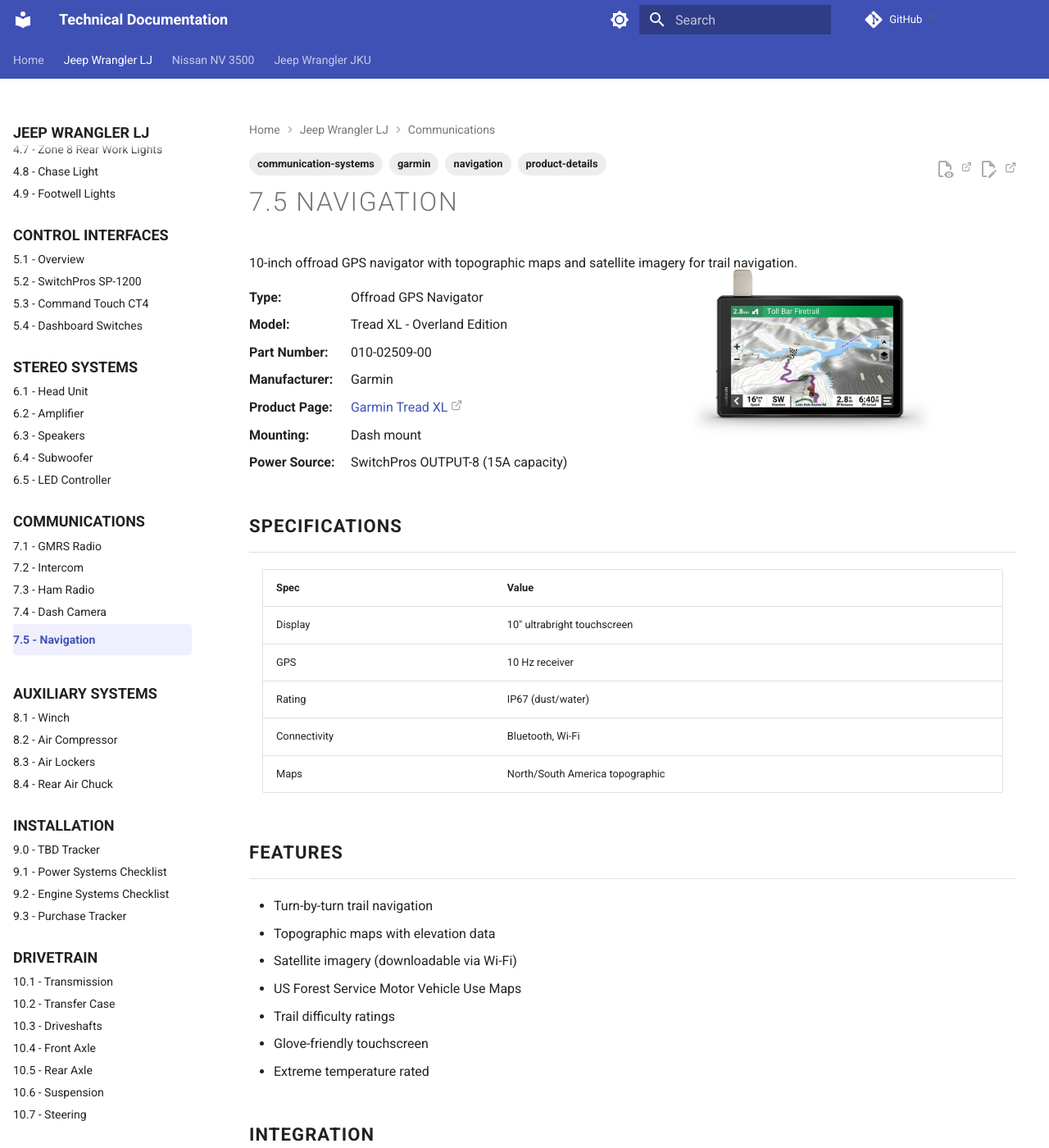
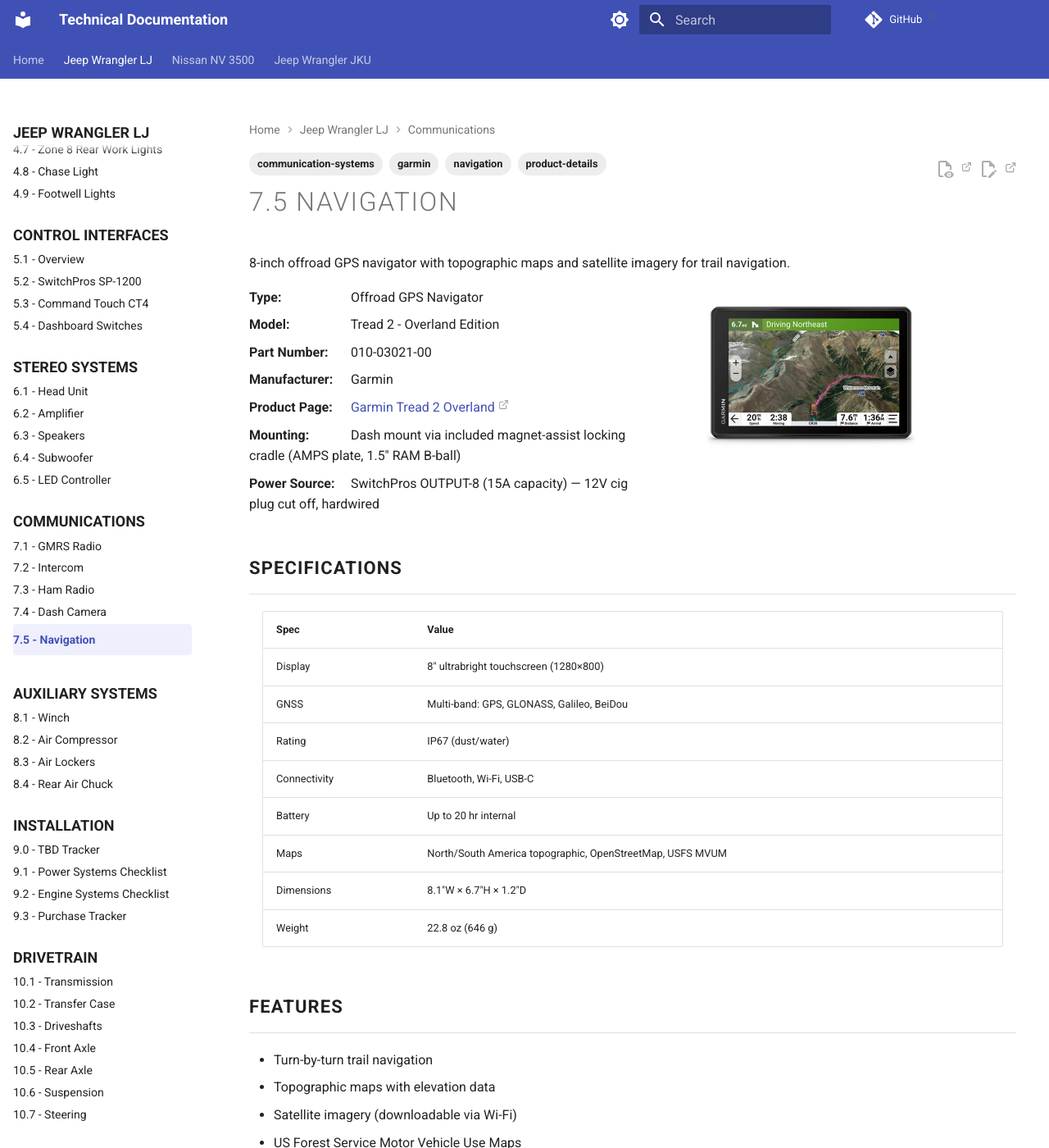
Before and after one commit to sob/drawings, an MkDocs documentation site: the page built from docs/jeep_lj/07-communication-systems/05-navigation.md, in a window 1280 px wide and 1400 px high. Shown: the whole window at 82% size. Built offline with MkDocs 1.6.1 and Material for MkDocs 9.7.7, drawn with Linux system fonts in a browser that asks for light colours; comment, search, counter and statistics services are not loaded; some of the changed text lies outside the part shown.

Commit message:
docs(navigation): switch from Tread XL to Tread 2 Overland 8"
Purchased Garmin Tread 2 - Overland Edition (010-03021-00) at $899
instead of the planned Tread XL Overland 10". Tread 2 Overland fits
better in the panel footprint near the iPad mini cutout and brings
multi-band GNSS, USB-C, and a brighter display.

Inreach hardware on the unit will remain unactivated; satellite
messaging and SOS pair through the existing external inReach to avoid
a second Garmin subscription.

Power source stays on SwitchPros OUT-8 with the OEM 12V cig plug cut
off and the cable hardwired in.

```diff
--- a/docs/jeep_lj/07-communication-systems/05-navigation.md
+++ b/docs/jeep_lj/07-communication-systems/05-navigation.md
@@ -10,36 +10,39 @@ tags:
 
 # 7.5 Navigation {#navigation}
 
-10-inch offroad GPS navigator with topographic maps and satellite imagery for trail navigation.
+8-inch offroad GPS navigator with topographic maps and satellite imagery for trail navigation.
 
 /// html | div.product-info
-![Garmin Tread XL](../images/garmin-tread-xl.jpg){ loading=lazy }
+![Garmin Tread 2 Overland](../images/garmin-tread-2-overland.jpg){ loading=lazy }
 
 **Type:** Offroad GPS Navigator
 
-**Model:** Tread XL - Overland Edition
+**Model:** Tread 2 - Overland Edition
 
-**Part Number:** 010-02509-00
+**Part Number:** 010-03021-00
 
 **Manufacturer:** Garmin
 
-**Product Page:** [Garmin Tread XL][product-link]
+**Product Page:** [Garmin Tread 2 Overland][product-link]
 
-**Mounting:** Dash mount
+**Mounting:** Dash mount via included magnet-assist locking cradle (AMPS plate, 1.5" RAM B-ball)
 
-**Power Source:** SwitchPros OUTPUT-8 (15A capacity)
+**Power Source:** SwitchPros OUTPUT-8 (15A capacity) — 12V cig plug cut off, hardwired
 
 ///
 
 ## Specifications
 
-| Spec         | Value                           |
-| :----------- | :------------------------------ |
-| Display      | 10" ultrabright touchscreen     |
-| GPS          | 10 Hz receiver                  |
-| Rating       | IP67 (dust/water)               |
-| Connectivity | Bluetooth, Wi-Fi                |
-| Maps         | North/South America topographic |
+| Spec         | Value                                                  |
+| :----------- | :----------------------------------------------------- |
+| Display      | 8" ultrabright touchscreen (1280×800)                  |
+| GNSS         | Multi-band: GPS, GLONASS, Galileo, BeiDou              |
+| Rating       | IP67 (dust/water)                                      |
+| Connectivity | Bluetooth, Wi-Fi, USB-C                                |
+| Battery      | Up to 20 hr internal                                   |
+| Maps         | North/South America topographic, OpenStreetMap, USFS MVUM |
+| Dimensions   | 8.1"W × 6.7"H × 1.2"D                                  |
+| Weight       | 22.8 oz (646 g)                                        |
 
 ## Features
 
@@ -53,20 +56,22 @@ tags:
 
 ## Integration
 
-| Feature          | Connection       | Notes                                               |
-| :--------------- | :--------------- | :-------------------------------------------------- |
-| Smartphone       | Bluetooth        | Live weather, Tread app                             |
-| Headsets         | Bluetooth        | Audio navigation prompts                            |
-| inReach          | Bluetooth        | Satellite communication                             |
-| Group Ride Radio | Garmin accessory | Vehicle-to-vehicle tracking                         |
-| PowerSwitch      | Garmin accessory | Digital switch control (not used - have SwitchPros) |
+| Feature          | Connection       | Notes                                                                   |
+| :--------------- | :--------------- | :---------------------------------------------------------------------- |
+| Smartphone       | Bluetooth        | Live weather, Tread app                                                 |
+| Headsets         | Bluetooth        | Audio navigation prompts                                                |
+| inReach          | Bluetooth        | Pair with existing external inReach (uses existing subscription)        |
+| Group Ride Radio | Garmin accessory | Vehicle-to-vehicle tracking                                             |
+| PowerSwitch      | Garmin accessory | Digital switch control (not used - have SwitchPros)                     |
+
+The Tread 2 Overland has built-in inReach hardware but it is not activated — satellite messaging and SOS route through the paired external inReach device on its existing subscription, avoiding a second Garmin satellite plan.
 
 ## Wiring
 
-| Connection | Wire   | Source           | Notes                    |
-| :--------- | :----- | :--------------- | :----------------------- |
-| Power (+)  | 18 AWG | SwitchPros OUT-8 | ~2A load                 |
-| Ground (−) | 18 AWG | Chassis          | Local ground near mount  |
+| Connection | Wire   | Source           | Notes                                   |
+| :--------- | :----- | :--------------- | :-------------------------------------- |
+| Power (+)  | 18 AWG | SwitchPros OUT-8 | ~2A load; cig-plug cut from OEM cable   |
+| Ground (−) | 18 AWG | Chassis          | Local ground near mount                 |
 
 ## Outstanding Items
 
@@ -81,4 +86,4 @@ None - all specifications determined.
 [comm-overview]: index.md
 [intercom]: 02-intercom.md
 [body-pdu]: ../01-power-systems/03-aux-battery-distribution/03-body-pdu.md
-[product-link]: https://www.garmin.com/en-US/p/732617/pn/010-02509-00/
+[product-link]: https://www.garmin.com/en-US/p/1623137/pn/010-03021-00/
```
Also changed, not shown: docs/jeep_lj/07-communication-systems/index.md (+1 -1 lines), docs/jeep_lj/09-installation/03-purchase-tracker.md (+1 -1 lines), docs/jeep_lj/images/garmin-tread-2-overland.jpg (added), docs/jeep_lj/images/garmin-tread-xl.jpg (deleted).
